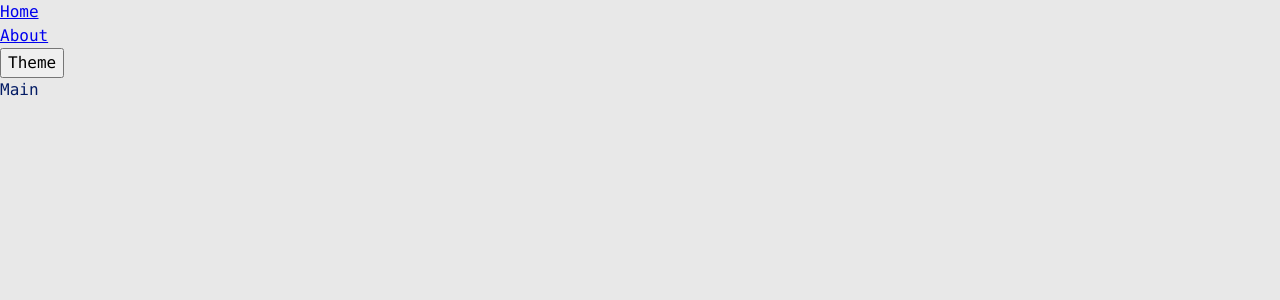
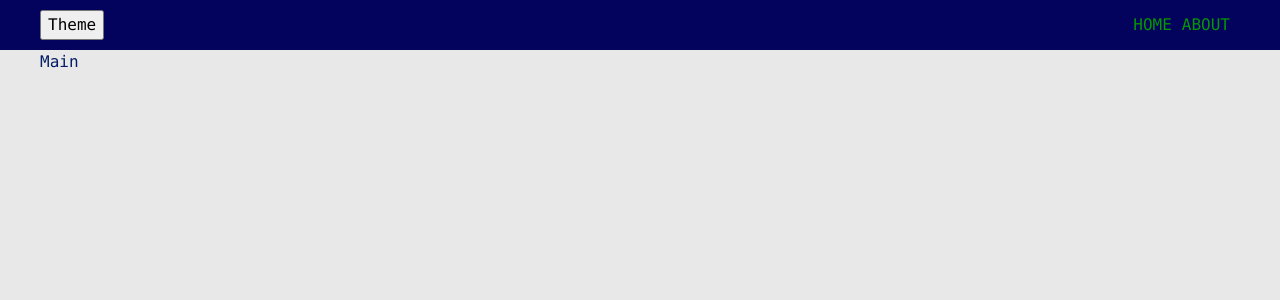
Before and after one commit to artem-vasenin/ulbitv-frontend-course, a React app: page / in a window 1280 px wide. Shown: the top 300 px of the page. Built offline with nearby package versions, Linux system fonts and the light colour scheme.

Commit message:
added navbar widget

```diff
--- a/src/app/App.tsx
+++ b/src/app/App.tsx
@@ -1,25 +1,18 @@
-import { Link } from 'react-router-dom';
-
+import { Navbar } from 'widgets/Navbar';
 import { AppRouter } from 'app/providers/router';
 import { useTheme } from 'app/providers/ThemeProvider';
 import { classNames } from 'shared/lib/classNames/classNames';
 import './styles/index.scss';
 
 export const App = () => {
-  const { theme, toggleTheme } = useTheme();
+  const { theme } = useTheme();
 
   return (
     <div className={classNames('app', [theme])}>
-      <div>
-        <Link to={'/'}>Home</Link>
-      </div>
-      <div>
-        <Link to={'/about'}>About</Link>
-      </div>
-
-      <button onClick={toggleTheme}>Theme</button>
-
-      <AppRouter />
+      <Navbar />
+      <main className="container">
+        <AppRouter />
+      </main>
     </div>
   );
 };
--- /dev/null
+++ b/src/app/styles/base/_container.scss
@@ -0,0 +1,5 @@
+.container {
+  max-width: 1200px;
+  min-width: 300px;
+  margin: 0 auto;
+}
--- a/src/app/styles/index.scss
+++ b/src/app/styles/index.scss
@@ -1,6 +1,7 @@
 @import "variables/global";
 @import "base/reset";
 @import "base/base";
+@import "base/container";
 @import "themes/dark";
 @import "themes/light";
 
--- a/src/app/styles/themes/_dark.scss
+++ b/src/app/styles/themes/_dark.scss
@@ -1,7 +1,9 @@
 .app {
   &.dark {
     --bg-color: #03035d;
+    --inverted-bg-color: #e8e8e8;
     --primary-color: #049604;
+    --inverted-primary-color: #041c65;
     --secondary-color: #04ff04;
   }
 }
--- a/src/app/styles/themes/_light.scss
+++ b/src/app/styles/themes/_light.scss
@@ -1,7 +1,9 @@
 .app {
   &.light {
     --bg-color: #e8e8e8;
+    --inverted-bg-color: #03035d;
     --primary-color: #041c65;
+    --inverted-primary-color: #049604;
     --secondary-color: #0449e0;
   }
 }
--- a/src/shared/lib/classNames/classNames.ts
+++ b/src/shared/lib/classNames/classNames.ts
@@ -1,9 +1,9 @@
 // Record это тип который в качестве ключа примет строку а в качестве значения булик или строку
 type Mods = Record<string, boolean | string>
-export const classNames = (cls: string, additional: string[], mods: Mods = {}): string => {
+export const classNames = (cls: string, additional: string[] = [], mods: Mods = {}): string => {
   return [
     cls,
-    ...additional,
+    ...additional.filter(Boolean),
     ...Object.entries(mods)
       .filter(([_, val]) => Boolean(val))
       .map(([key, _]) => key),
--- /dev/null
+++ b/src/widgets/Navbar/index.ts
@@ -0,0 +1 @@
+export * from './ui/Nabar';
--- /dev/null
+++ b/src/widgets/Navbar/ui/Nabar.tsx
@@ -0,0 +1,28 @@
+import cls from './Navbar.module.scss';
+import { Link } from 'react-router-dom';
+import { useTheme } from 'app/providers/ThemeProvider';
+import { classNames as cx } from 'shared/lib/classNames/classNames';
+
+export const Navbar = ({ className }: { className?: string }) => {
+  const { toggleTheme } = useTheme();
+
+  return (
+    <nav className={cx(cls.section, [className])}>
+      <div className={cx('container', [cls.row])}>
+        <div className={cx(cls.col, [cls.colLeft])}>
+          <button onClick={toggleTheme}>Theme</button>
+        </div>
+        <div className={cx(cls.col, [cls.colRight])}>
+          <ul className={cls.ul}>
+            <li className={cls.li}>
+              <Link to={'/'}>Home</Link>
+            </li>
+            <li className={cls.li}>
+              <Link to={'/about'}>About</Link>
+            </li>
+          </ul>
+        </div>
+      </div>
+    </nav>
+  );
+};
--- /dev/null
+++ b/src/widgets/Navbar/ui/Navbar.module.scss
@@ -0,0 +1,31 @@
+.section {
+  background-color: var(--inverted-bg-color);
+}
+
+.row {
+  display: flex;
+  justify-content: space-between;
+  align-items: center;
+  padding: 10px 0;
+}
+
+.ul {
+  margin: 0;
+  padding: 0;
+  list-style: none;
+  display: flex;
+}
+
+.li {
+  margin-right: 10px;
+
+  a {
+    color: var(--inverted-primary-color);
+    text-decoration: none;
+    text-transform: uppercase;
+
+    &:hover {
+
+    }
+  }
+}
```
Also changed, not shown: 1 other file (tests, documents, lock files or other folders).
